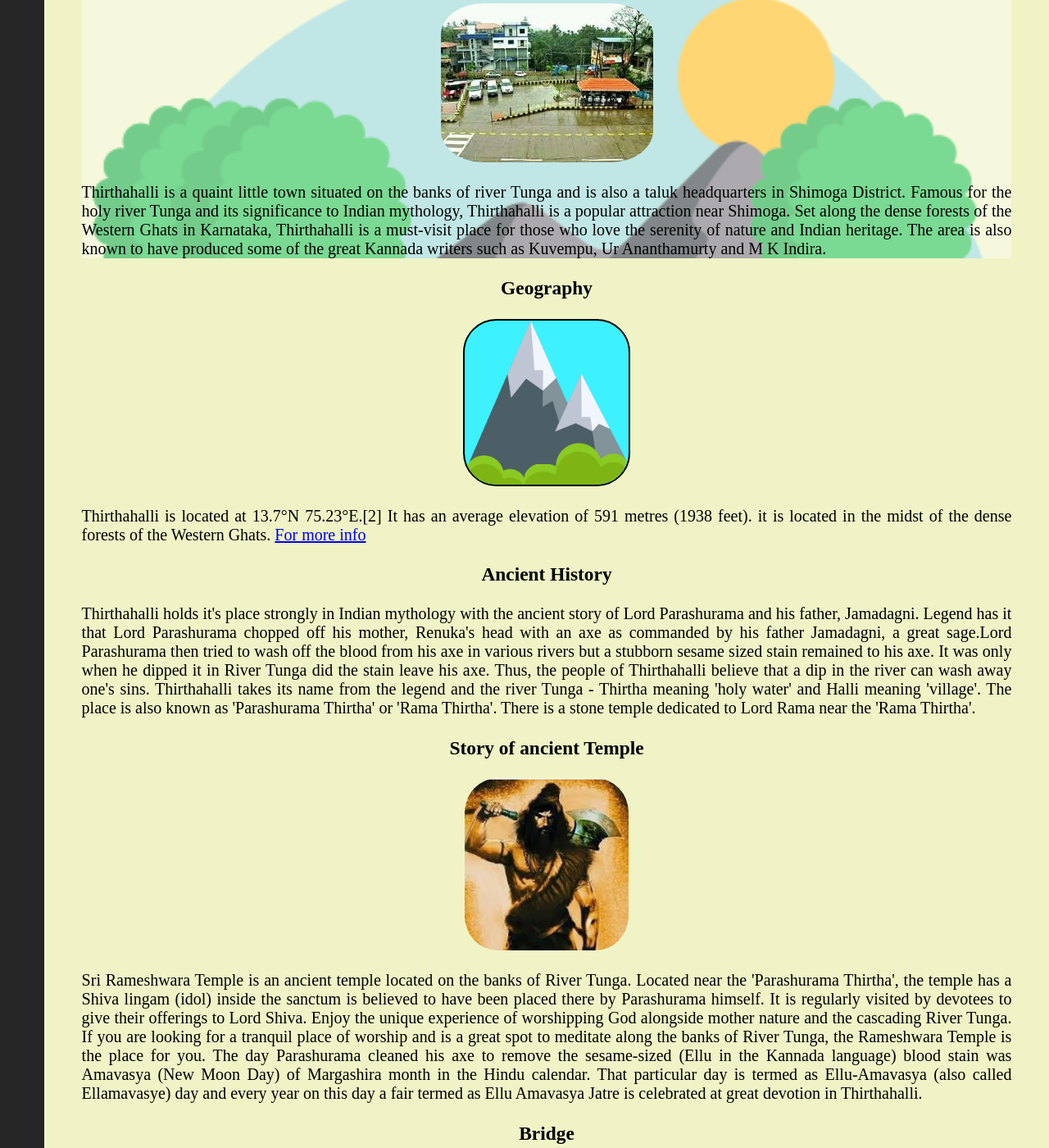
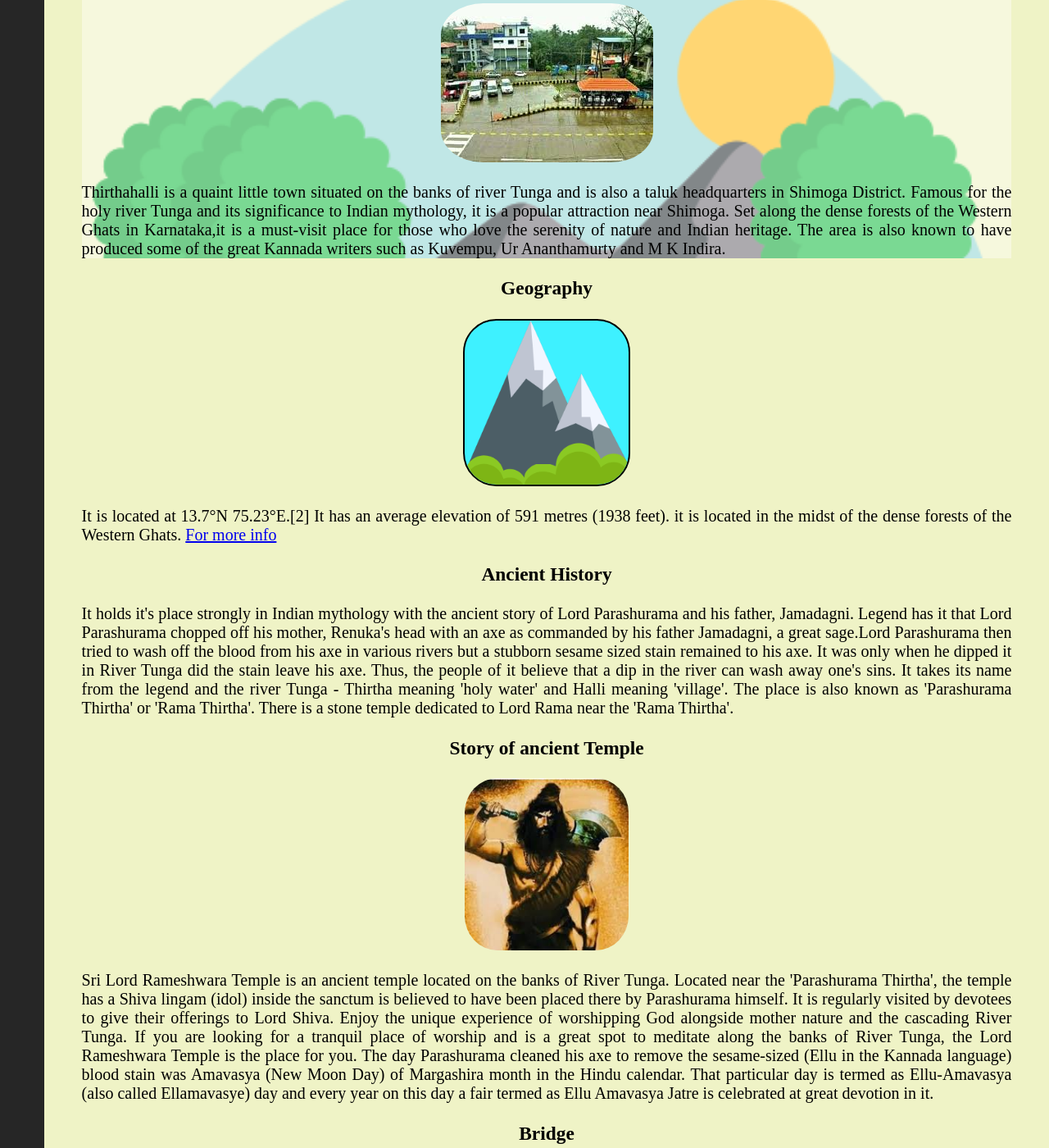
Before and after one commit to Pranav-medit/complete, a plain HTML site: page index.html in a window 1280 px wide. Shown: the part 100-1500 px from the top of the page at 82% size. Drawn offline with Linux system fonts and the light colour scheme.

Commit message:
update index.html

```diff
--- a/index.html
+++ b/index.html
@@ -49,9 +49,9 @@
             <img src="tth.jpg" alt="Thirthahalli Image">
             <p>Thirthahalli is a quaint little town situated on the banks of river Tunga
             and is also a taluk headquarters in Shimoga District. Famous for the holy
-            river Tunga and its significance to Indian mythology, Thirthahalli is a
+            river Tunga and its significance to Indian mythology, it is a
             popular attraction near Shimoga. Set along the dense forests of the Western
-            Ghats in Karnataka, Thirthahalli is a must-visit place for those who love
+            Ghats in Karnataka,it is a must-visit place for those who love
             the serenity of nature and Indian heritage. The area is also known to have
             produced some of the great Kannada writers such as Kuvempu, Ur Ananthamurty
             and M K Indira. </p>
@@ -62,20 +62,20 @@
         <div>
             <h3>Geography</h3>
             <img id="mt"src="mountain.png" alt="" >
-            <p >Thirthahalli is located at 13.7°N 75.23°E.[2] It has an average elevation
+            <p >It is located at 13.7°N 75.23°E.[2] It has an average elevation
             of 591 metres (1938 feet). it is located in the midst of the dense forests
             of the Western Ghats. <a href="https://tools.wmflabs.org/geohack/geohack.php?pagename=Thirthahalli&params=13.7_N_75.23_E_" target="_blank"> For more info</a></p>
         </div>
         <div>
             <h3>Ancient History</h3>
-            <p>Thirthahalli holds it's place strongly in Indian mythology with the
+            <p>It holds it's place strongly in Indian mythology with the
             ancient story of Lord Parashurama and his father, Jamadagni. Legend has it that
             Lord Parashurama chopped off his mother, Renuka's head with an axe as commanded
             by his father Jamadagni, a great sage.Lord Parashurama then tried to wash off
             the blood from his axe in various rivers but a stubborn sesame sized stain
             remained to his axe. It was only when he dipped it in River Tunga did the
-            stain leave his axe. Thus, the people of Thirthahalli believe that a dip in
-            the river can wash away one's sins. Thirthahalli takes its name from the
+            stain leave his axe. Thus, the people of it believe that a dip in
+            the river can wash away one's sins. It takes its name from the
             legend and the river Tunga - Thirtha meaning 'holy water' and Halli meaning
             'village'. The place is also known as 'Parashurama Thirtha' or 'Rama
             Thirtha'. There is a stone temple dedicated to Lord Rama near the 'Rama
@@ -84,32 +84,32 @@
         <div>
             <h3>Story of ancient Temple</h3>
             <img id="par"src="parush.jpg" alt="Lord Parusuhram">
-            <p>Sri Rameshwara Temple is an ancient temple located on the banks of River
+            <p>Sri Lord Rameshwara Temple is an ancient temple located on the banks of River
             Tunga. Located near the 'Parashurama Thirtha', the temple has a Shiva lingam
             (idol) inside the sanctum is believed to have been placed there by
             Parashurama himself. It is regularly visited by devotees to give their
             offerings to Lord Shiva. Enjoy the unique experience of worshipping God
             alongside mother nature and the cascading River Tunga. If you are looking
             for a tranquil place of worship and is a great spot to meditate along the
-            banks of River Tunga, the Rameshwara Temple is the place for you. The day
+            banks of River Tunga, the Lord Rameshwara Temple is the place for you. The day
             Parashurama cleaned his axe to remove the sesame-sized (Ellu in the Kannada
             language) blood stain was Amavasya (New Moon Day) of Margashira month in the
             Hindu calendar. That particular day is termed as Ellu-Amavasya (also called
             Ellamavasye) day and every year on this day a fair termed as Ellu Amavasya
-            Jatre is celebrated at great devotion in Thirthahalli.
+            Jatre is celebrated at great devotion in it.
             </p>
         </div>
         <div>
             <h3>Bridge</h3>
             <img id="brid" src="brid.jpg" alt="bridge image">
             <p>The Tunga Bridge, also known as the Jayachamrajendra Wadiyar bridge, is a
-            popular tourist attraction in Thirthahalli. Built over the holy Tunga river,
+            popular tourist attraction in it. Built over the holy Tunga river,
             it was constructed by the famous architect and scholar Sir M Vishveshwarah.
             The Tunga bridge is known for its arc-like structure at the top supported by
             multiple pillars on either side of the bridge. The bridge was completed in
             1943, and inaugurated by then Maharaja of Mysore,  H. H. Jayachamarajendra
             Wadiyar and consequently named after him. The bridge now connects the town
-            of Thirthahalli to its neighbouring village Kuruvalli.</p>
+            of it to its neighbouring village Kuruvalli.</p>
         </div>
         <div>
             <h3>Yellamasye Fair</h3>
@@ -121,7 +121,7 @@
             on the idol in the Parashurama Thirtha. After this, the devotees
             take a holy dip at this place. On the second day, the temple chariot
             which is decorated with flowers is pulled along the main street of
-            Thirthahalli. This street is call Car Street (Ratha Beedhi in
+            it. This street is call Car Street (Ratha Beedhi in
             Kannada language). The big chariot of the temple which occupies
             almost the entire width of the street, is pulled by devotees and the
             chariot even climbs a steep gradient on this road. On the third day,
@@ -183,10 +183,9 @@
         <br>
         <br>
         <a id="bck-to-top" href="#top">Back To Top</a>
-        <footer id="footer">
+        <footer id="footer" style="padding-left:40%; color:green;">
         <p id="crc">Website Creator : <strong><em>Pranav </em></strong> </p>
-        <br>
-            <p> Pranav &copy 2020 All Rights Reserved </p>
+        <p> Pranav &copy 2020 All Rights Reserved </p>
         </footer>
 
 
```
